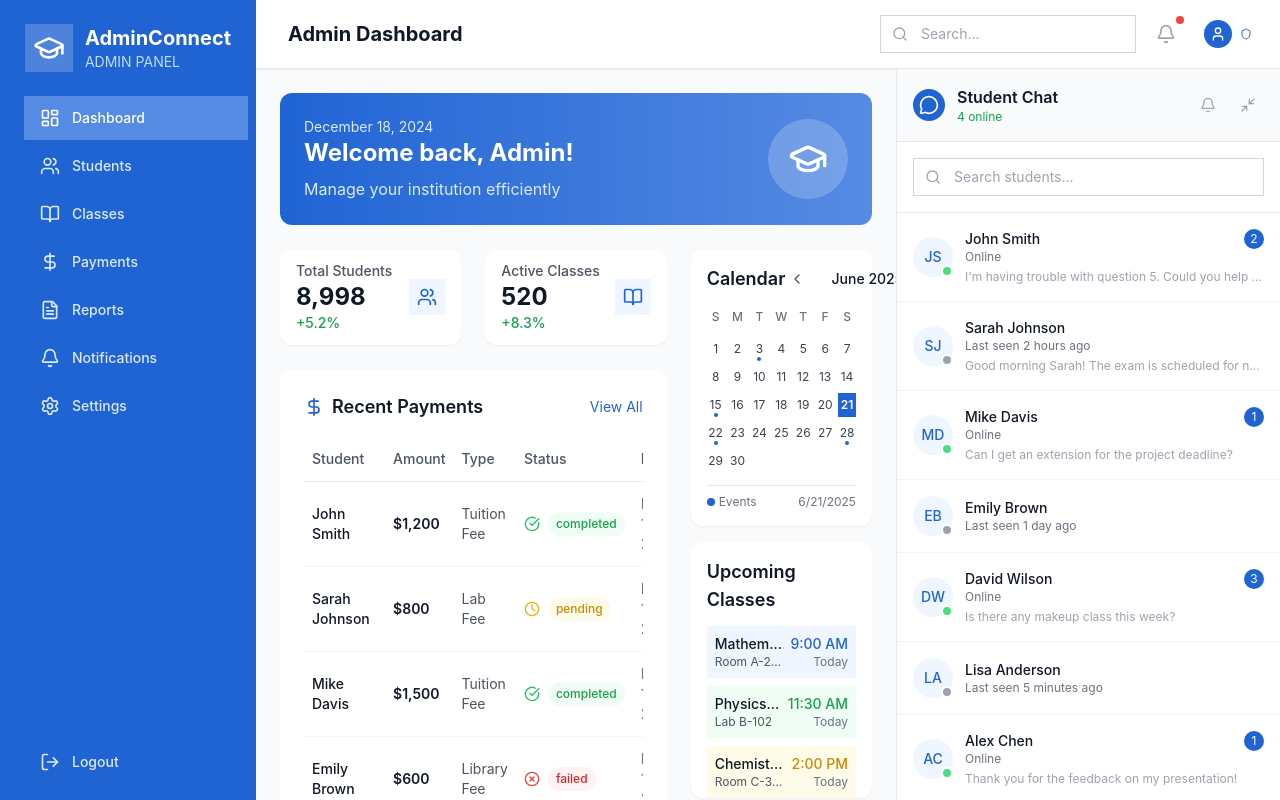
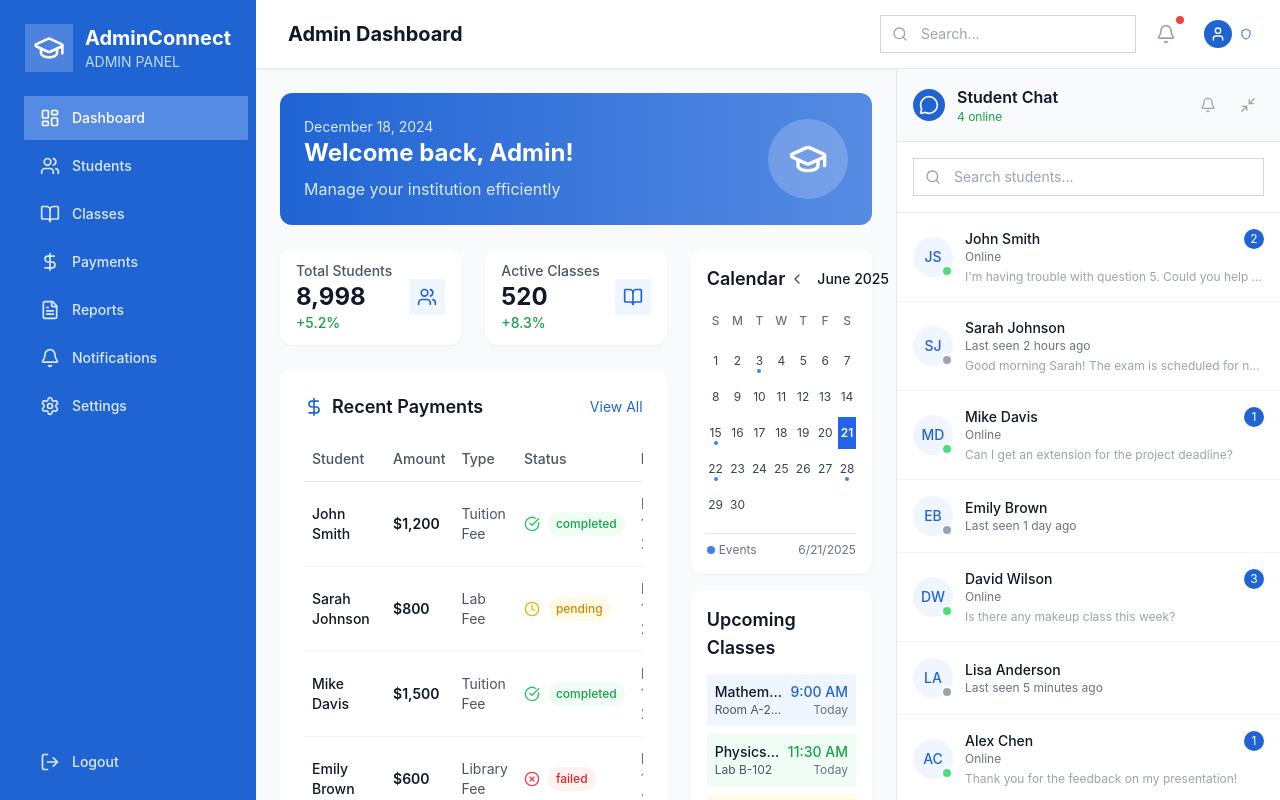
Before and after one commit to nkrisnaraj/educonnect-system, a Next.js app in the folder frontend/: page /admin in a window 1280 px wide. Built offline with nearby package versions, Linux system fonts and the light colour scheme.

Commit message:
fixed themeprovider error on layot and fixed calender responsive in admin dashboard

```diff
--- a/frontend/src/app/layout.jsx
+++ b/frontend/src/app/layout.jsx
@@ -1,10 +1,8 @@
-
-// import StudentLayoutWrapper from "@/components/studentlayoutwrapper/StudentLayoutWrapper";
+// app/layout.jsx
+import "./globals.css";
 import Footer from "@/components/Footer";
-
-import "./globals.css";
 import { AuthProvider } from "@/context/AuthContext";
-
+import { ThemeProvider } from "@/context/ThemeContext"; // ✅ Add this import
 
 export const metadata = {
   title: "EduConnect",
@@ -15,7 +13,11 @@ export default function RootLayout({ children }) {
   return (
     <html lang="en">
       <body>
-        <AuthProvider>{children}</AuthProvider>
+        <AuthProvider>
+          <ThemeProvider> {/* ✅ Wrap children with ThemeProvider */}
+            {children}
+          </ThemeProvider>
+        </AuthProvider>
       </body>
     </html>
   );
--- a/frontend/src/components/admin/CalendarWidget.jsx
+++ b/frontend/src/components/admin/CalendarWidget.jsx
@@ -1,117 +1,123 @@
-"use client"
+"use client";
 
-import { ChevronLeft, ChevronRight } from "lucide-react"
-import { useState } from "react"
+import { ChevronLeft, ChevronRight } from "lucide-react";
+import { useState } from "react";
 
-const daysOfWeek = ["S", "M", "T", "W", "T", "F", "S"]
+const daysOfWeek = ["S", "M", "T", "W", "T", "F", "S"];
 const months = [
-  "January",
-  "February",
-  "March",
-  "April",
-  "May",
-  "June",
-  "July",
-  "August",
-  "September",
-  "October",
-  "November",
-  "December",
-]
+  "January", "February", "March", "April", "May", "June",
+  "July", "August", "September", "October", "November", "December"
+];
 
 export default function CalendarWidget() {
-  const [currentDate, setCurrentDate] = useState(new Date())
+  const [currentDate, setCurrentDate] = useState(new Date());
 
-  const today = new Date()
-  const currentMonth = currentDate.getMonth()
-  const currentYear = currentDate.getFullYear()
+  const today = new Date();
+  const currentMonth = currentDate.getMonth();
+  const currentYear = currentDate.getFullYear();
 
-  const firstDayOfMonth = new Date(currentYear, currentMonth, 1)
-  const lastDayOfMonth = new Date(currentYear, currentMonth + 1, 0)
-  const firstDayWeekday = firstDayOfMonth.getDay()
-  const daysInMonth = lastDayOfMonth.getDate()
+  const firstDayOfMonth = new Date(currentYear, currentMonth, 1);
+  const lastDayOfMonth = new Date(currentYear, currentMonth + 1, 0);
+  const firstDayWeekday = firstDayOfMonth.getDay();
+  const daysInMonth = lastDayOfMonth.getDate();
 
   const previousMonth = () => {
-    setCurrentDate(new Date(currentYear, currentMonth - 1, 1))
-  }
+    setCurrentDate(new Date(currentYear, currentMonth - 1, 1));
+  };
 
   const nextMonth = () => {
-    setCurrentDate(new Date(currentYear, currentMonth + 1, 1))
-  }
+    setCurrentDate(new Date(currentYear, currentMonth + 1, 1));
+  };
 
   const isToday = (day) => {
-    return today.getDate() === day && today.getMonth() === currentMonth && today.getFullYear() === currentYear
-  }
+    return (
+      today.getDate() === day &&
+      today.getMonth() === currentMonth &&
+      today.getFullYear() === currentYear
+    );
+  };
 
   const hasEvent = (day) => {
-    // Mock events on certain days
-    return [3, 15, 22, 28].includes(day)
-  }
+    return [3, 15, 22, 28].includes(day); // mock event days
+  };
 
   const renderCalendarDays = () => {
-    const days = []
+    const days = [];
 
-    // Empty cells for days before the first day of the month
     for (let i = 0; i < firstDayWeekday; i++) {
-      days.push(<div key={`empty-${i}`} className="h-6"></div>)
+      days.push(<div key={`empty-${i}`} className="h-10 sm:h-8"></div>);
     }
 
-    // Days of the month
     for (let day = 1; day <= daysInMonth; day++) {
       days.push(
         <div
           key={day}
-          className={`h-6 flex items-center justify-center text-xs cursor-pointer rounded-md relative ${
-            isToday(day) ? "text-white font-semibold bg-primary" : "text-gray-700 hover:bg-gray-100"
-          }`}
+          className={`h-10 sm:h-8 flex items-center justify-center text-[11px] sm:text-xs cursor-pointer rounded-md relative transition-all
+            ${isToday(day)
+              ? "bg-blue-600 text-white font-semibold"
+              : "text-gray-700 hover:bg-gray-100"}`}
         >
           {day}
           {hasEvent(day) && !isToday(day) && (
-            <div className="absolute bottom-0 left-1/2 transform -translate-x-1/2 w-1 h-1 rounded-full bg-primary"></div>
+            <div className="absolute bottom-1 left-1/2 -translate-x-1/2 w-1 h-1 rounded-full bg-blue-500"></div>
           )}
-        </div>,
-      )
+        </div>
+      );
     }
 
-    return days
-  }
+    return days;
+  };
 
   return (
-    <div className="rounded-xl bg-white p-4 shadow-sm">
+    <div className="w-full max-w-sm sm:max-w-md md:max-w-lg mx-auto rounded-xl bg-white p-4 shadow-sm">
       <div className="flex items-center justify-between mb-3">
         <h3 className="text-lg font-semibold text-gray-900">Calendar</h3>
-        <div className="flex items-center space-x-2">
-          <button onClick={previousMonth} className="p-1 hover:bg-gray-100 rounded">
+        <div className="flex flex-wrap items-center justify-between gap-2 w-full md:flex-nowrap ">
+          <button
+            onClick={previousMonth}
+            className="p-1 hover:bg-gray-100 rounded focus:outline-none focus:ring focus:ring-blue-300"
+          >
             <ChevronLeft className="h-4 w-4 text-gray-600" />
           </button>
-          <span className="text-sm font-medium text-gray-900 min-w-[100px] text-center">
+
+          <div className="flex-1 text-center text-sm font-medium text-gray-900 truncate">
             {months[currentMonth]} {currentYear}
-          </span>
-          <button onClick={nextMonth} className="p-1 hover:bg-gray-100 rounded">
+          </div>
+
+          <button
+            onClick={nextMonth}
+            className="p-1 hover:bg-gray-100 rounded focus:outline-none focus:ring focus:ring-blue-300"
+          >
             <ChevronRight className="h-4 w-4 text-gray-600" />
           </button>
         </div>
+
       </div>
 
       <div className="grid grid-cols-7 gap-1 mb-2">
         {daysOfWeek.map((day, index) => (
-          <div key={index} className="h-6 flex items-center justify-center text-xs font-medium text-gray-500">
+          <div
+            key={index}
+            className="h-8 flex items-center justify-center text-[11px] sm:text-xs font-medium text-gray-500"
+          >
             {day}
           </div>
         ))}
       </div>
 
-      <div className="grid grid-cols-7 gap-1">{renderCalendarDays()}</div>
+      <div className="grid grid-cols-7 gap-1">
+        {renderCalendarDays()}
+      </div>
 
       <div className="mt-3 pt-2 border-t border-gray-200">
-        <div className="flex items-center justify-between text-xs text-gray-500">
+        <div className="flex items-center justify-between text-[11px] sm:text-xs text-gray-500">
           <div className="flex items-center space-x-1">
-            <div className="w-2 h-2 rounded-full bg-primary"></div>
+            <div className="w-2 h-2 rounded-full bg-blue-500"></div>
             <span>Events</span>
           </div>
           <span>{today.toLocaleDateString()}</span>
         </div>
       </div>
     </div>
-  )
+  );
 }
```
